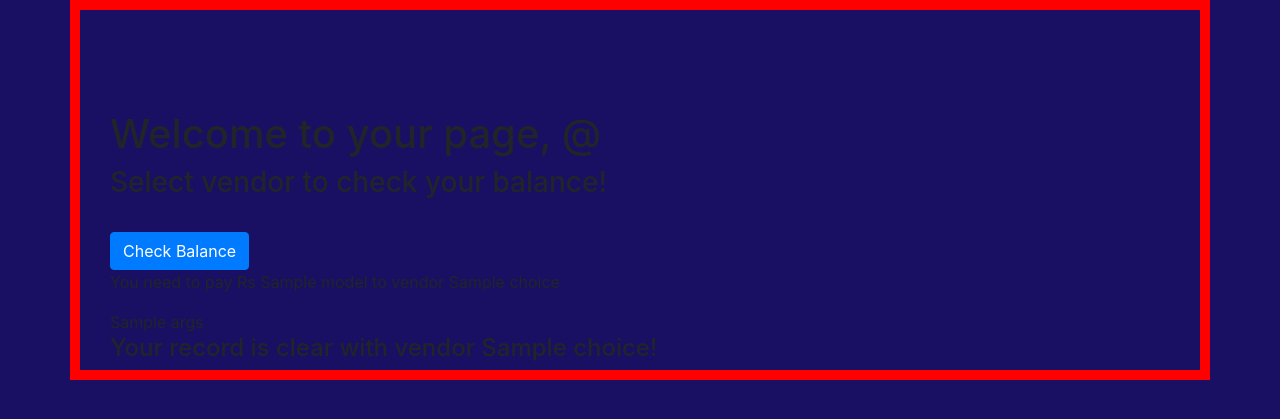
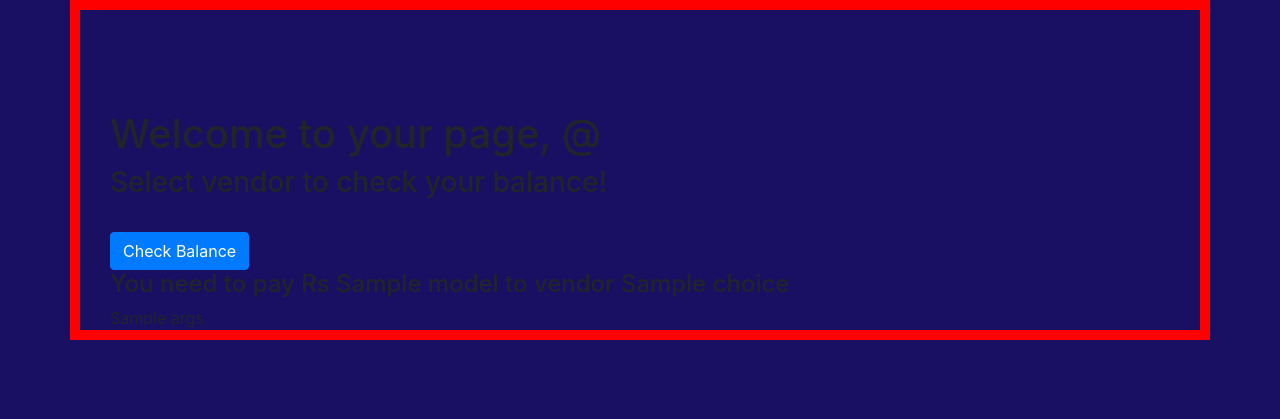
Before and after one commit to DhruvKaushal/AutomatedCouponSystem, a Django app: template couponSystem/profiles/templates/profiles/userLogin.html in a window 1280 px wide. Shown: the part 56-475 px from the top of the page. Run offline with Django 3.2, Linux system fonts and the light colour scheme; the template is opened without the code that fills it: most values are stand-ins (such as "Sample title", 1, 10 or a date in 2020); some libraries are stand-ins or nearby versions.

Commit message:
started with user home page

```diff
--- a/couponSystem/profiles/templates/profiles/userLogin.html
+++ b/couponSystem/profiles/templates/profiles/userLogin.html
@@ -15,9 +15,8 @@
         <button type="submit" class="btn btn-primary">Check Balance</button>
         {% endbuttons %}
     </form>
-    <p>You need to pay Rs {{ args.model }} to vendor {{ args.choice }}</p>
+    <h4>You need to pay Rs {{ args.model }} to vendor {{ args.choice }}</h4>
     {{ args }}
-    <h4>Your record is clear with vendor {{ args.choice }}!</h4>
 </div>
 
 {% endblock %}
--- a/couponSystem/profiles/views.py
+++ b/couponSystem/profiles/views.py
@@ -24,7 +24,7 @@ def userKaLog(request):
     if request.method=="POST" and form.is_valid():
         choice = form.cleaned_data['Vendor_choices']
         print(choice)
-        records = userData.objects.filter(Vendor_number = ('choice')).aggregate(Sum('itemPrice'))
+        records = userData.objects.get(Vendor_number = ('choice')).aggregate(Sum('itemPrice'))
         args = {'form': form, 'choice': choice, 'model':records}
         return render(request, 'profiles/useLogin.html', args)
     else:
```
